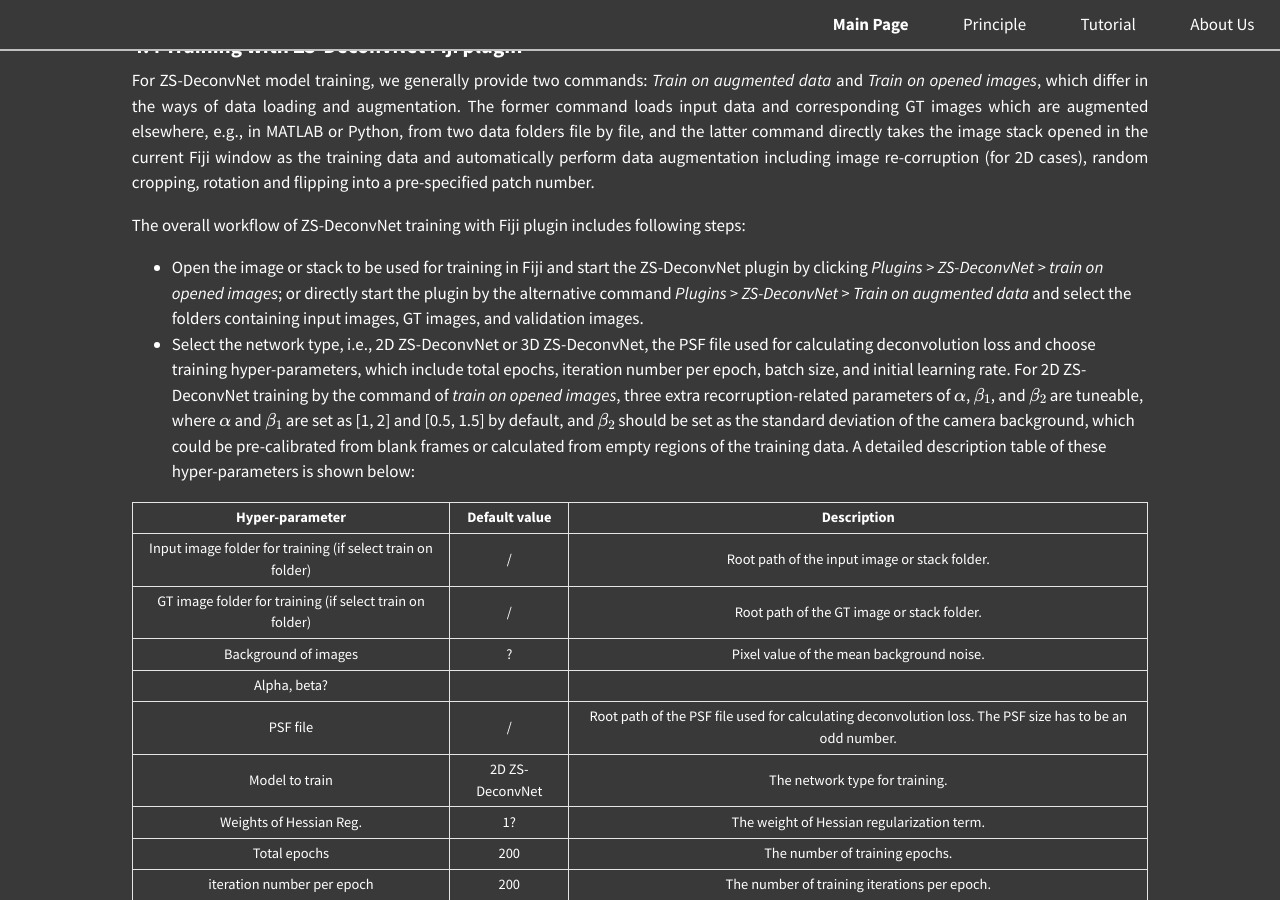
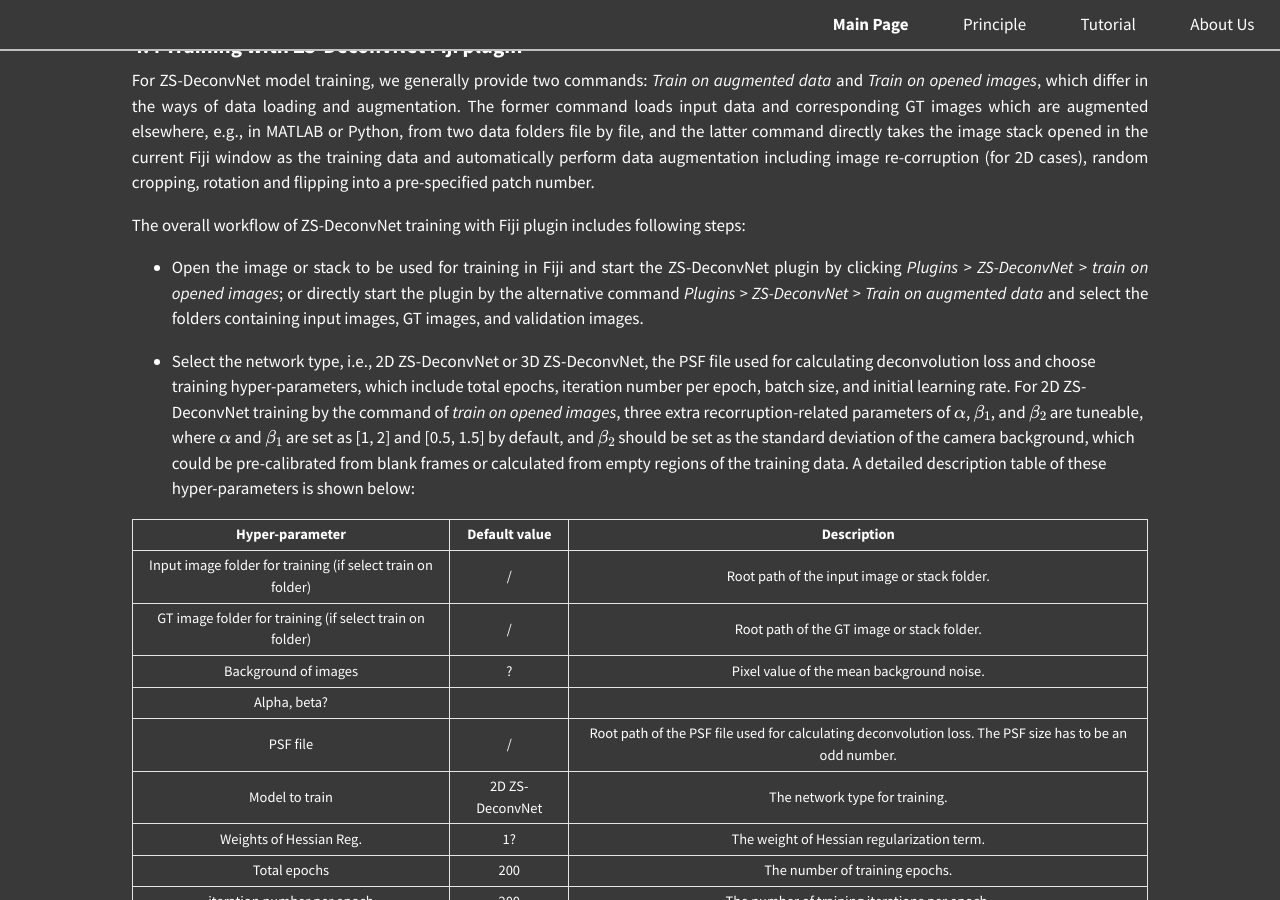
Before and after one commit to TristaZeng/ZS-DeconvNet-page, a Jekyll site: the page built from Tutorial.md, in a window 1280 px wide and 900 px high, scrolled down 5410 px. Built offline with Jekyll 4.4.1, drawn with Linux system fonts in a browser that asks for light colours; grey boxes are pictures that could not be loaded.

```diff
--- a/Tutorial.md
+++ b/Tutorial.md
@@ -180,7 +180,7 @@ For ZS-DeconvNet model training, we generally provide two commands: <i>Train on
 
 The overall workflow of ZS-DeconvNet training with Fiji plugin includes following steps:
 
-+ Open the image or stack to be used for training in Fiji and start the ZS-DeconvNet plugin by clicking <i>Plugins > ZS-DeconvNet > train on opened images</i>; or directly start the plugin by the alternative command <i>Plugins > ZS-DeconvNet > Train on augmented data</i> and select the folders containing input images, GT images, and validation images.
++ <p>Open the image or stack to be used for training in Fiji and start the ZS-DeconvNet plugin by clicking <i>Plugins > ZS-DeconvNet > train on opened images</i>; or directly start the plugin by the alternative command <i>Plugins > ZS-DeconvNet > Train on augmented data</i> and select the folders containing input images, GT images, and validation images.</p>
 + Select the network type, i.e., 2D ZS-DeconvNet or 3D ZS-DeconvNet, the PSF file used for calculating deconvolution loss and choose training hyper-parameters, which include total epochs, iteration number per epoch, batch size, and initial learning rate. For 2D ZS-DeconvNet training by the command of <i>train on opened images</i>, three extra recorruption-related parameters of $\alpha $, $\beta _1$, and $\beta _2$ are tuneable, where $\alpha $ and $\beta _1$ are set as [1, 2] and [0.5, 1.5] by default, and $\beta _2$ should be set as the standard deviation of the camera background, which could be pre-calibrated from blank frames or calculated from empty regions of the training data. A detailed description table of these hyper-parameters is shown below:
 
 | Hyper-parameter                                             | Default value       | Description                                                                                              |
```
